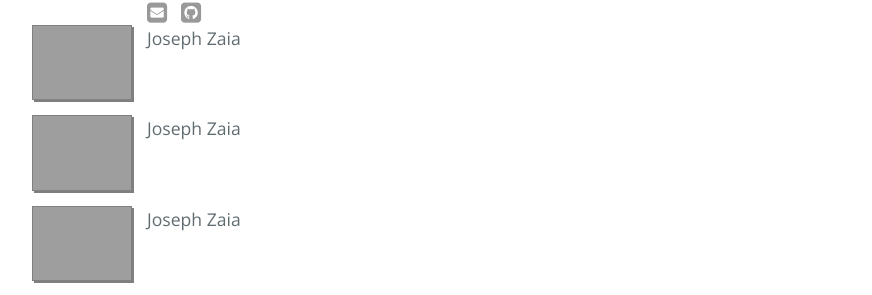
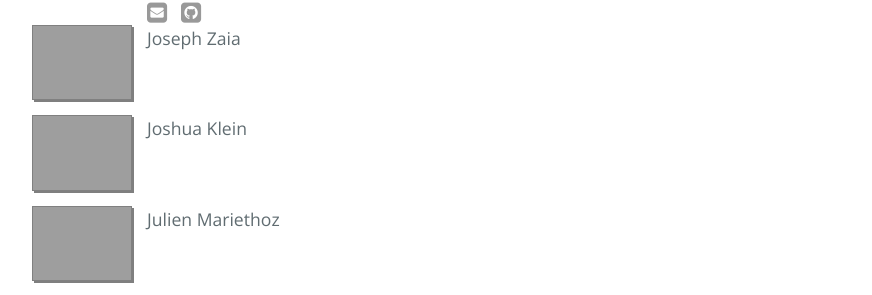
Before and after one commit to glycoinfo/glic-old, a Jekyll site: the page built from member/index.md, in a window 1280 px wide and 1400 px high, scrolled down 589 px. Shown: the part 144-439 px from the top of the window, without its empty margins (192-1064 px from the left). Built offline with Jekyll 4.4.1, drawn with Linux system fonts in a browser that asks for light colours; nearby versions of some CDN libraries; Markdown is read by kramdown in place of the engine named in the settings.

Commit message:
Update authors.yml

```diff
--- a/_data/authors.yml
+++ b/_data/authors.yml
@@ -52,14 +52,14 @@
   email:
   url:
   bio: |
-    Joseph Zaia
+    Joshua Klein
 
 - name: Julien Mariethoz
   github:
   email:
   url:
   bio: |
-    Joseph Zaia
+    Julien Mariethoz
 
 - name: Kiyoko F. Kinoshita
   github: kiyoko
@@ -138,9 +138,9 @@
   bio: |
     Sophie Zhao
 
-- name: Thomas Luetteke
+- name: Thomas Lütteke
   github:
   email:
   url:
   bio: |
-    Thomas Luetteke
+    Thomas Lütteke
```
